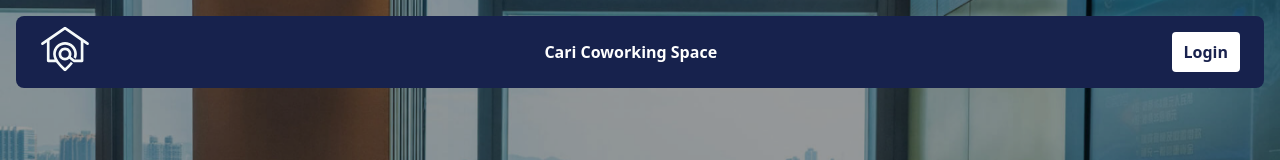
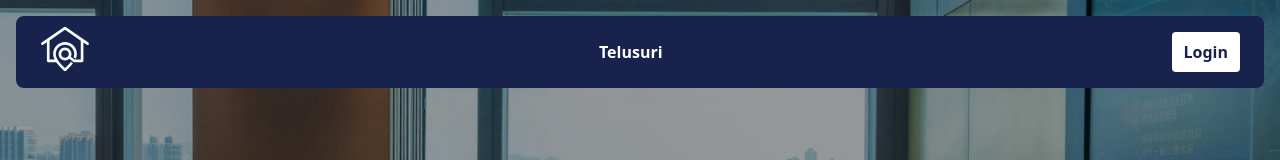
Before and after one commit to ahmadyhs/spots-frontend, a Next.js app: page / in a window 1280 px wide. Shown: the top 160 px of the page. Built offline with nearby package versions, Linux system fonts and the light colour scheme.

Commit message:
change navbar text

```diff
--- a/app/Navbar.jsx
+++ b/app/Navbar.jsx
@@ -3,10 +3,8 @@
 import Link from 'next/link';
 import Image from 'next/image';
 import UserButton from './components/userMenu'
-import { useMediaQuery } from 'react-responsive';
 
 const Navbar = () => {
-  const isNotPhone = useMediaQuery({ query: '(min-width: 768px)' });
   return (
     <>
       <nav className='flex justify-between w-full flex-wrap bg-[#17224D] py-2 px-6 rounded-lg'>
@@ -19,8 +17,7 @@ const Navbar = () => {
         <div className='inline-flex'>
           <div className='lg:flex-row lg:ml-auto lg:w-auto w-full lg:items-center items-start flex flex-col justify-center lg:h-auto'>
             <Link className='lg:inline-flex lg:w-auto w-full px-3 py-2 rounded text-white font-bold items-center justify-center hover:text-green-600' href='/eksplorasi'>
-                {isNotPhone && 'Cari Coworking Space'}
-                {!isNotPhone && 'Cari'}
+                Telusuri
             </Link>
           </div>
         </div>
```
